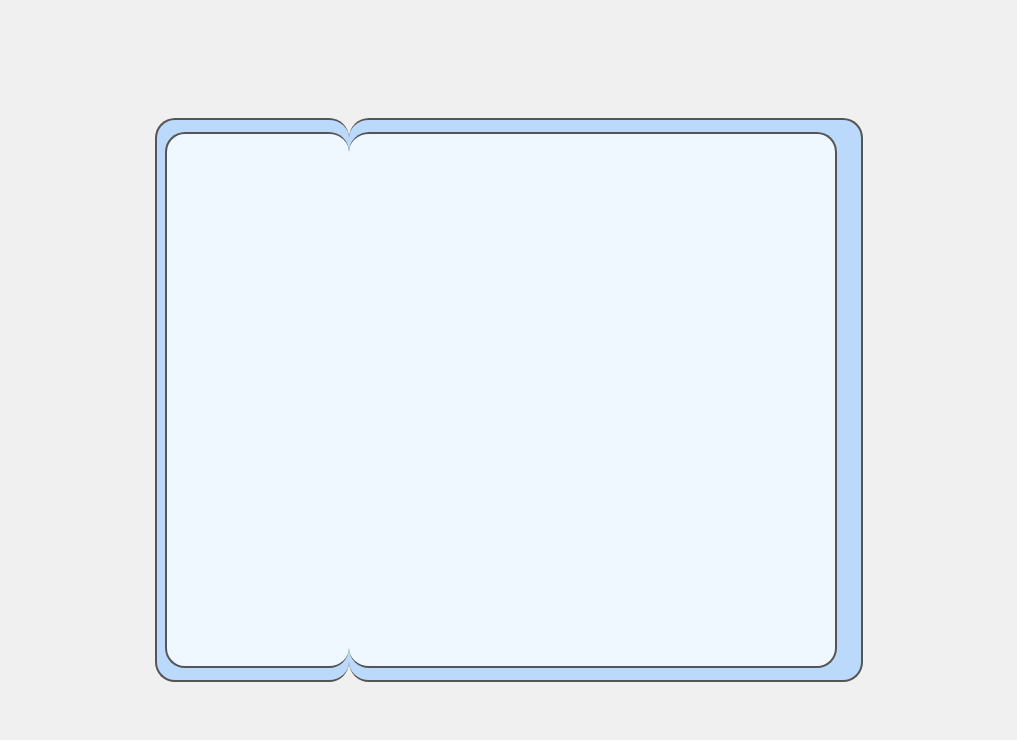
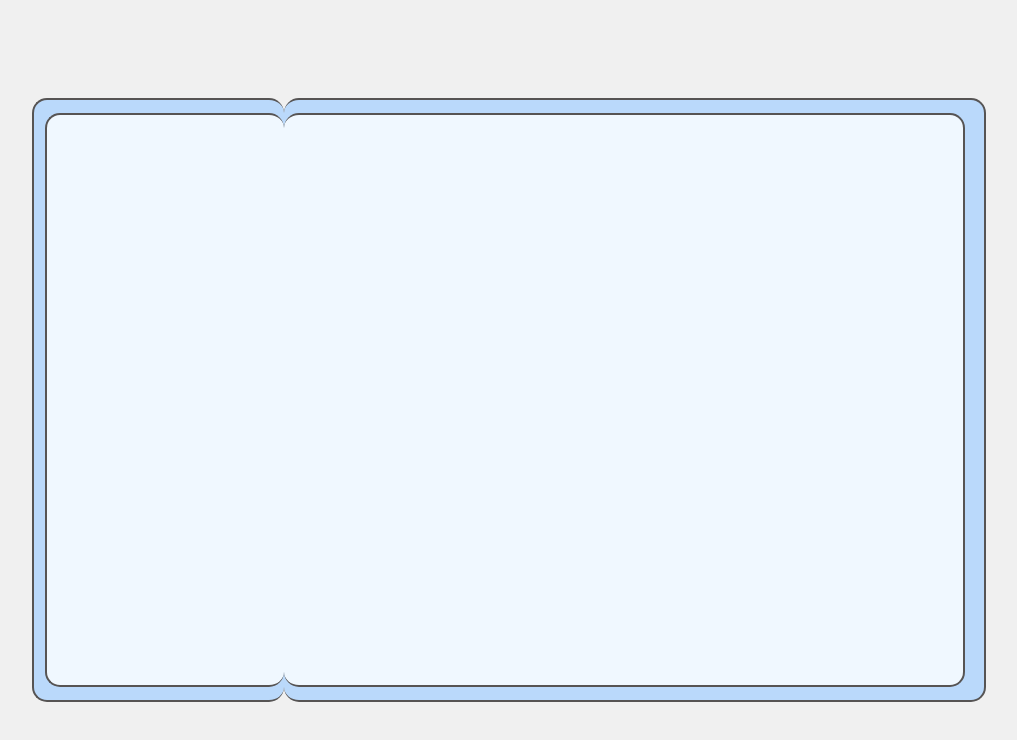
Before and after one commit to bye-on/wish-world, a plain HTML site: page src/index.html in a window 1280 px wide. Shown: the whole page, without its empty margins (131-1148 px from the left). Drawn offline with Linux system fonts and the light colour scheme.

Commit message:
feat: 해상도 고정

```diff
--- a/src/style.css
+++ b/src/style.css
@@ -14,31 +14,30 @@ body {
 
   .page {
     display: flex; /* Flexbox로 내부 정렬 */
-
     align-items: center; /* 세로 중앙 정렬 */
     background-color: #bad9fb;
     border: 2px solid #565454; /* 기본 테두리 */
-    border-radius: 20px; /* 모서리를 둥글게 */
+    border-radius: 15px; /* 모서리를 둥글게 */
   }
 
   .page.left {
     justify-content: right; /* 가로 중앙 정렬 */
-    width: 15vw; /* 각 사각형 너비 */
-    height: 70vh; /* 각 사각형 높이 */
+    width: 250px; /* 각 사각형 너비 */
+    height: 600px; /* 각 사각형 높이 */
     border-right: none; /* 왼쪽 페이지는 오른쪽 테두리를 없앰 */
   }
 
   .page.right {
     justify-content: left; /* 가로 중앙 정렬 */
-    width: 40vw; /* 각 사각형 너비 */
-    height: 70vh; /* 각 사각형 높이 */
+    width: 700px; /* 각 사각형 너비 */
+    height: 600px; /* 각 사각형 높이 */
     border-left: none; /* 오른쪽 페이지는 왼쪽 테두리를 없앰 */
   }
 
   .inner-page {
     background-color: aliceblue;
     border: 2px solid #565454; /* 기본 테두리 */
-    border-radius: 20px; /* 모서리를 둥글게 */
+    border-radius: 15px; /* 모서리를 둥글게 */
   }
 
   .inner-page.left {
@@ -48,7 +47,7 @@ body {
   }
 
   .inner-page.right {
-    width: 95%; /* 부모의 95% 너비 */
+    width: 97%; /* 부모의 95% 너비 */
     height: 95%; /* 부모의 80% 높이 */
     border-left: none; /* 오른쪽 페이지는 왼쪽 테두리를 없앰 */
   }
```
